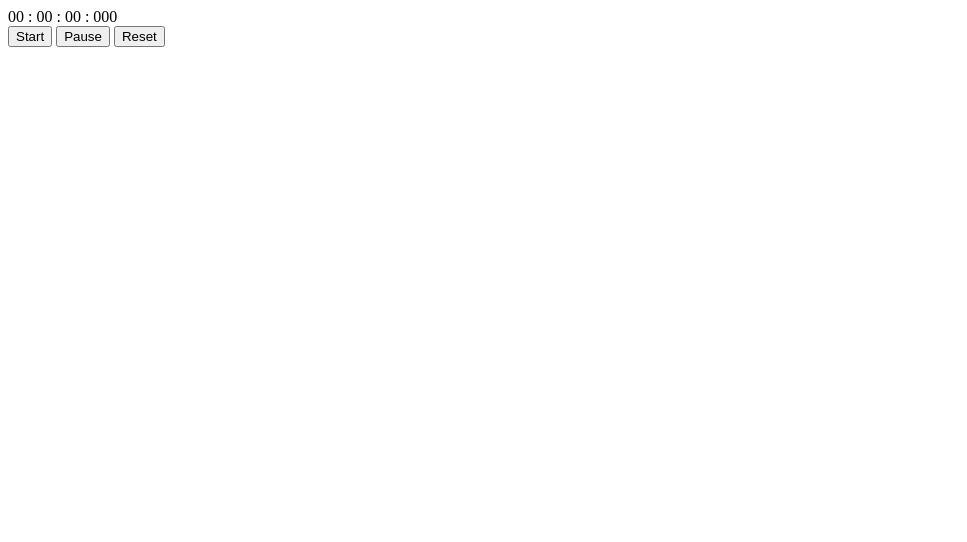
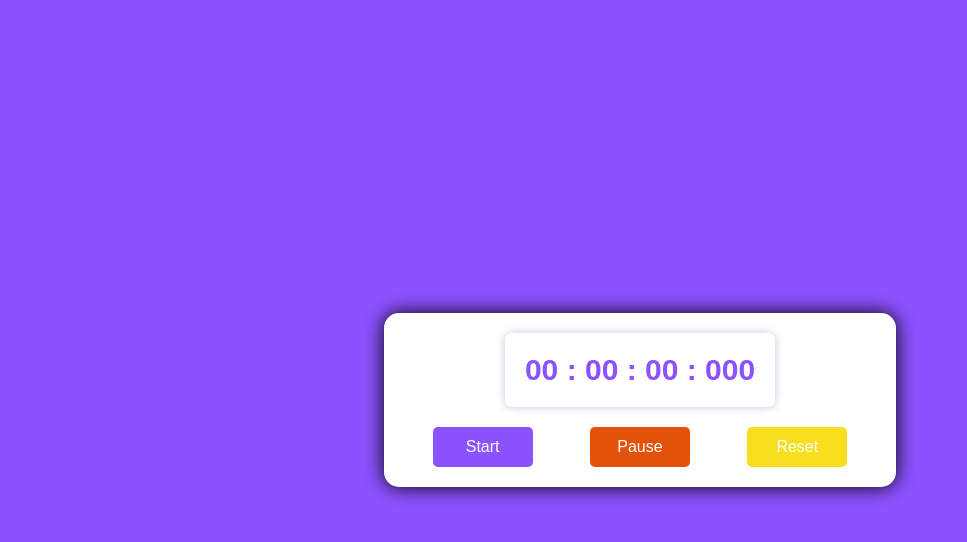
Before and after one commit to saikumar178/stopwatch, a plain HTML site: page index.html in a window 1280 px wide. Shown: the whole page, without its empty margins (0-967 px from the left). Drawn offline with Linux system fonts and the light colour scheme.

Commit message:
Added css for the project

```diff
--- a/index.html
+++ b/index.html
@@ -4,6 +4,7 @@
     <meta charset="UTF-8">
     <meta name="viewport" content="width=device-width, initial-scale=1.0">
     <link rel="icon" type="image/png" href="images/stopwatch_logo.jpg">
+    <link rel="stylesheet" href="styles.css">
     <title>Stop-Watch</title>
 </head>
 <body>
@@ -12,11 +13,10 @@
             00 : 00 : 00 : 000
         </div>
         <div class="buttons">
-            <button id="start-timer">Start</button>
-            <button id="pause-timer">Pause</button>
-            <button id="reset-timer">Reset</button>
+            <button onClick="startTimer()">Start</button>
+            <button onClick="stopTimer()">Pause</button>
+            <button onClick="resetTimer()">Reset</button>
         </div>
     </div>
-
 </body>
 </html>
--- /dev/null
+++ b/styles.css
@@ -0,0 +1,65 @@
+* {
+    padding: 0;
+    margin: 0;
+    box-sizing: border-box;
+}
+
+body {
+    background: #8c52ff;
+    display: flex;
+    justify-content: center;
+    align-items: center;
+    height: 100vh;
+    font-family: 'Poppins', sans-serif;
+}
+
+.container {
+    background-color: #fff;
+    width: 40%;
+    min-width: 400px;
+    padding: 20px;
+    border-radius: 15px;
+    box-shadow: 0 0 20px black;
+    text-align: center;
+}
+
+.timer-display {
+    font-size: 30px;
+    color: #8c52ff;
+    font-weight: bold;
+    padding: 20px;
+    border-radius: 7px;
+    box-shadow: 0 0 10px rgba(65, 5, 145, 0.25);
+    display: inline-block;
+    width: auto;
+}
+
+.buttons {
+    margin-top: 20px;
+    display: flex;
+    justify-content: space-around;
+}
+
+.buttons button {
+    width: 100px;
+    height: 40px;
+    background-color: #8c52ff;
+    color: #fff;
+    font-size: 16px;
+    border: none;
+    border-radius: 5px;
+    cursor: pointer;
+    transition: 0.3s;
+}
+
+.buttons button:hover {
+    box-shadow: 0 0 10px rgba(0, 0, 0, 0.25);
+}
+
+.buttons button:nth-child(2) {
+    background-color: #e35209;
+}
+
+.buttons button:nth-child(3) {
+    background-color: #f7df1e;
+}
```
